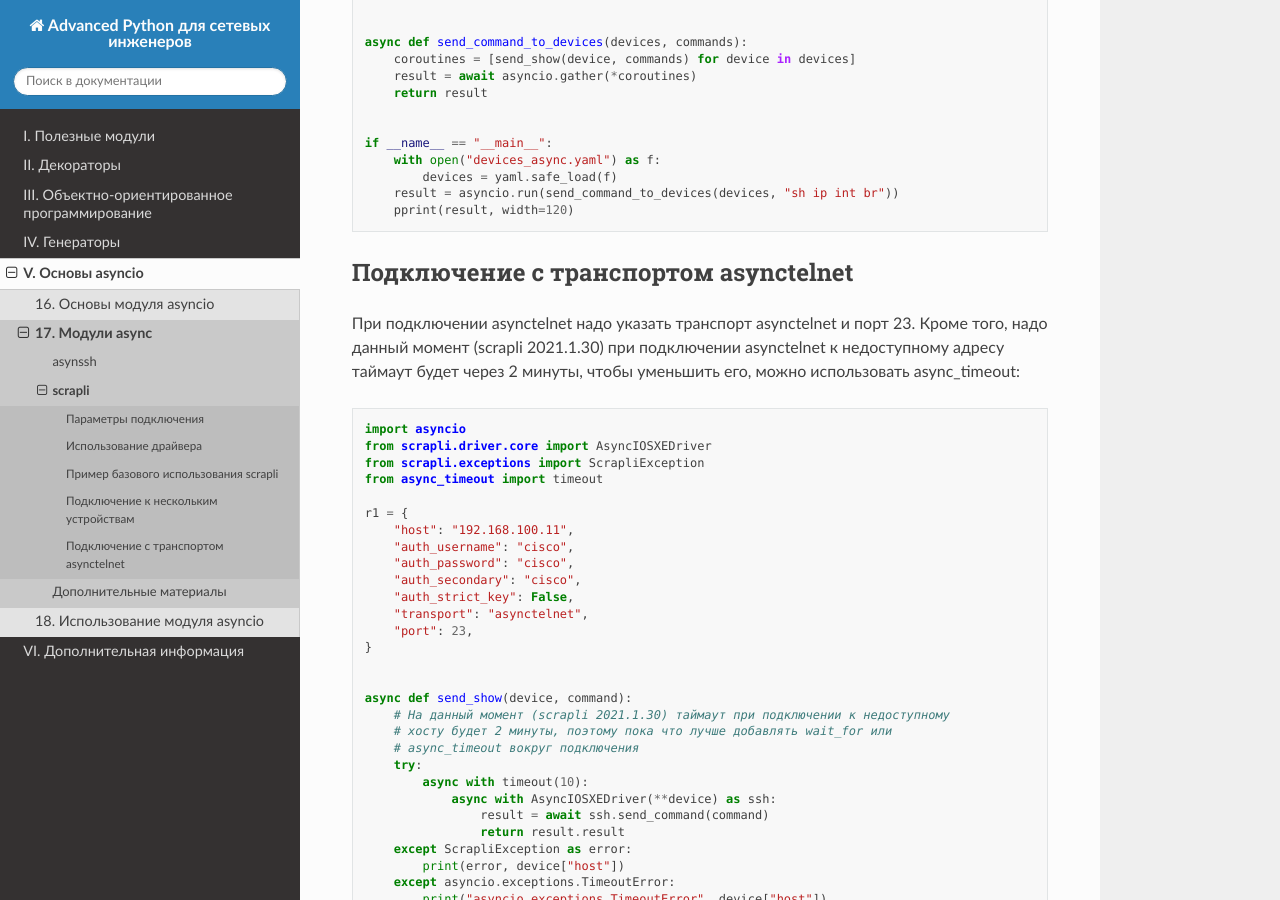
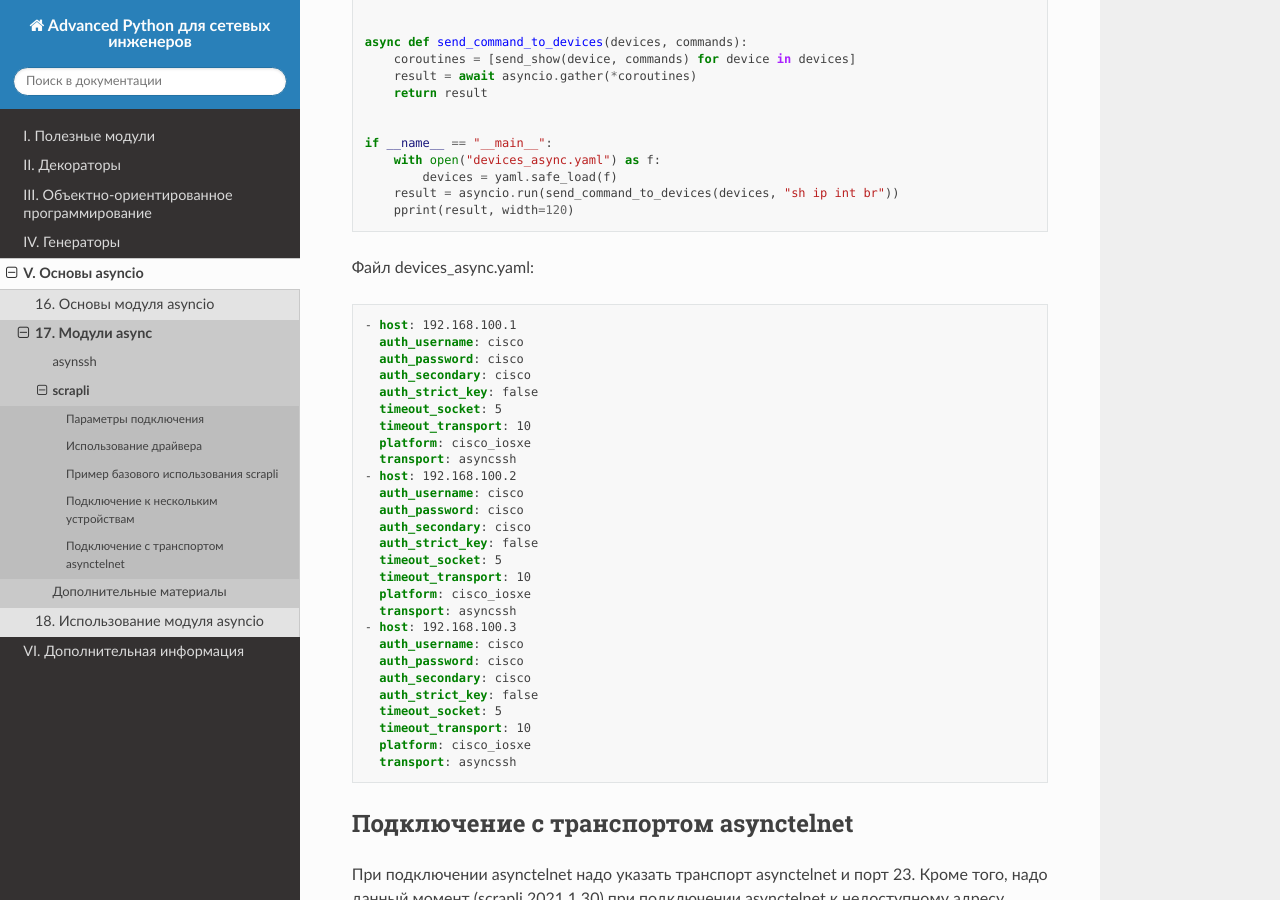
Before and after one commit to natenka/advpyneng-book, a Sphinx documentation site: the page built from docs/source/book/17_async_libraries/scrapli.rst, in a window 1280 px wide and 900 px high, scrolled down 3651 px. Built offline with Sphinx 7.4.7 and the Read the Docs theme 2.0.0, drawn with Linux system fonts in a browser that asks for light colours; pages that are not in the unit, such as notebooks, are missing from menus.

Commit message:
add scrapli

```diff
--- a/docs/source/book/17_async_libraries/scrapli.rst
+++ b/docs/source/book/17_async_libraries/scrapli.rst
@@ -201,6 +201,39 @@ scrapli
         result = asyncio.run(send_command_to_devices(devices, "sh ip int br"))
         pprint(result, width=120)
 
+Файл devices_async.yaml:
+
+.. code:: yaml
+
+    - host: 192.168.100.1
+      auth_username: cisco
+      auth_password: cisco
+      auth_secondary: cisco
+      auth_strict_key: false
+      timeout_socket: 5
+      timeout_transport: 10
+      platform: cisco_iosxe
+      transport: asyncssh
+    - host: 192.168.100.2
+      auth_username: cisco
+      auth_password: cisco
+      auth_secondary: cisco
+      auth_strict_key: false
+      timeout_socket: 5
+      timeout_transport: 10
+      platform: cisco_iosxe
+      transport: asyncssh
+    - host: 192.168.100.3
+      auth_username: cisco
+      auth_password: cisco
+      auth_secondary: cisco
+      auth_strict_key: false
+      timeout_socket: 5
+      timeout_transport: 10
+      platform: cisco_iosxe
+      transport: asyncssh
+
+
 Подключение с транспортом asynctelnet
 ~~~~~~~~~~~~~~~~~~~~~~~~~~~~~~~~~~~~~
 
```
